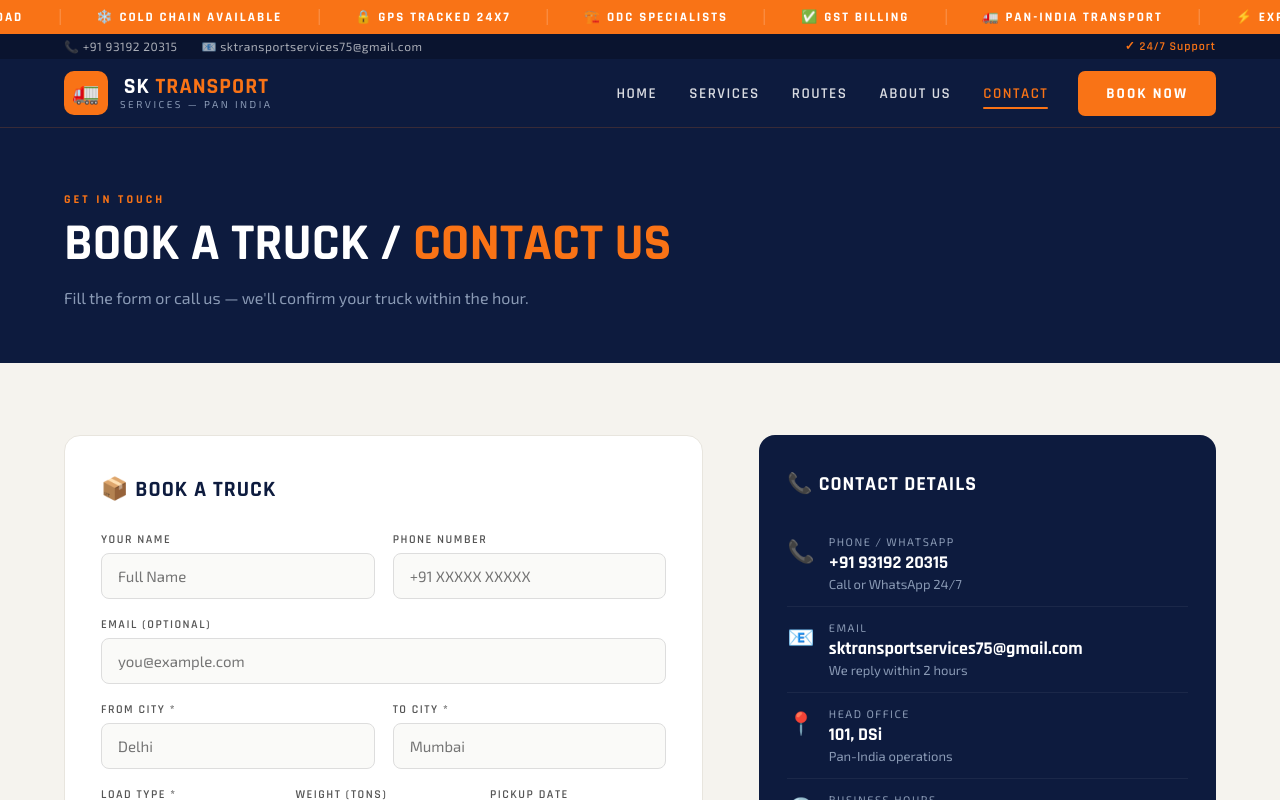
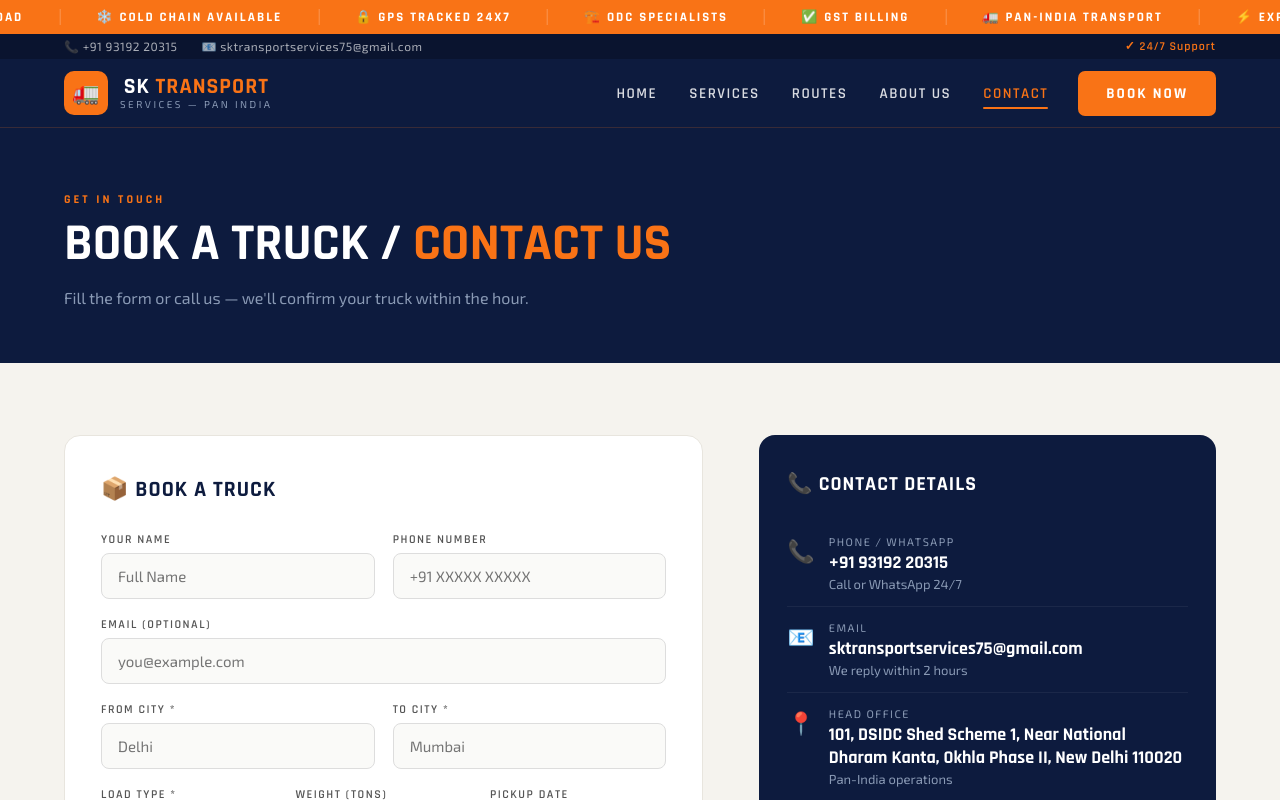
Before and after one commit to surajkrayons-dev/sktransport, a React (Vite) app: page / in a window 1280 px wide. Both pictures are taken after a click on the button "CONTACT". Shown: the top 800 px of the page. Built offline with nearby package versions, Linux system fonts and the light colour scheme.

Commit message:
update contact page

```diff
--- a/src/pages/ContactPage.jsx
+++ b/src/pages/ContactPage.jsx
@@ -275,7 +275,7 @@ const ContactPage = () => {
                   "sktransportservices75@gmail.com",
                   "We reply within 2 hours",
                 ],
-                ["📍", "Head Office", "101, DSi", "Pan-India operations"],
+                ["📍", "Head Office", "101, DSIDC Shed Scheme 1, Near National Dharam Kanta, Okhla Phase II, New Delhi 110020", "Pan-India operations"],
                 [
                   "🕐",
                   "Business Hours",
```
